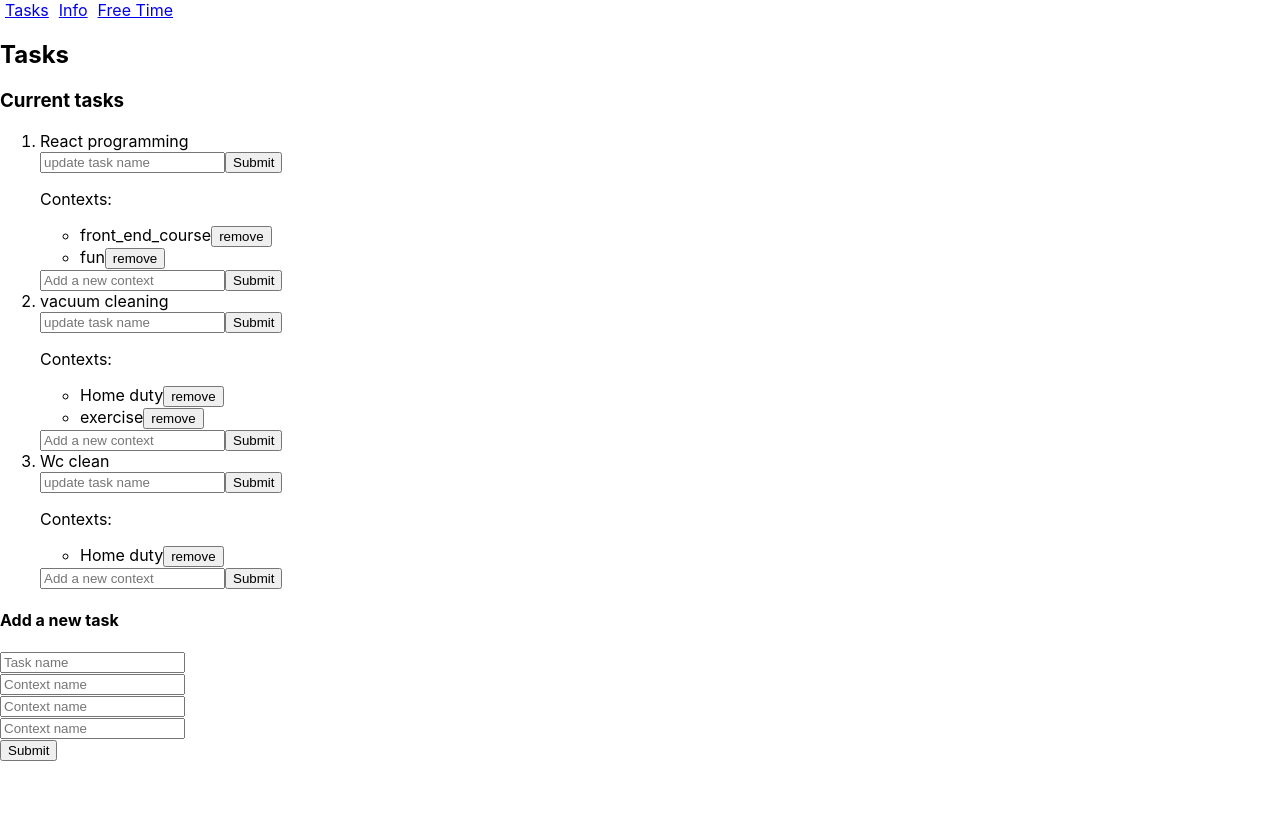
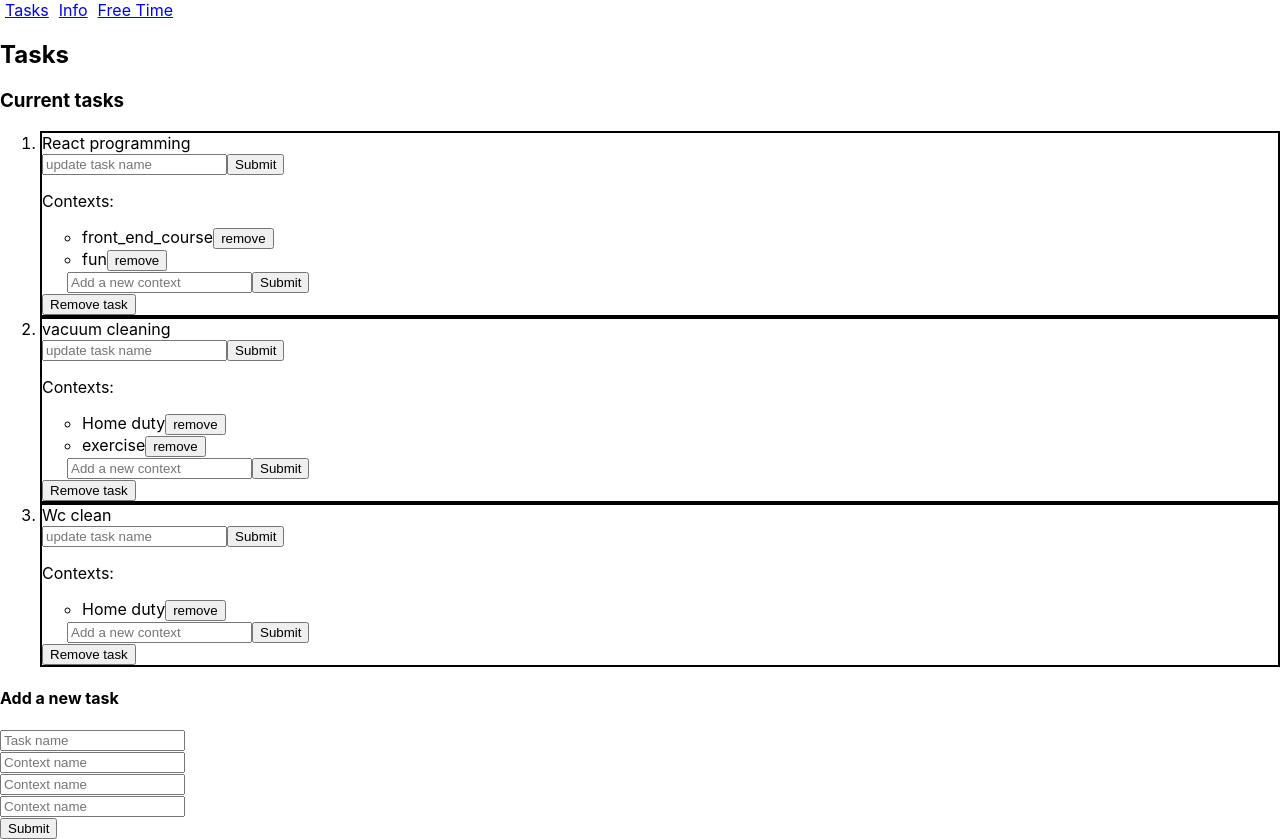
Before and after one commit to tune-ever/react-harjoitustyo-syksy-2022-tamk, a React (Create React App) app: page / in a window 1280 px wide. Before the commit the page ends 800 px from the top, so only its background shows below. Built offline with nearby package versions, Linux system fonts and the light colour scheme; data requests are answered from the project's data file.

Commit message:
Task.js: Added borders. Added margin to add a context text box. Added a button to remove this task.

```diff
--- a/src/components/Task.js
+++ b/src/components/Task.js
@@ -35,7 +35,7 @@ const Task = props => {
   };
 
   return (
-    <div>
+    <div style={{ border: "2px solid black" }}>
       {name}
       {/* This is a basic react form for updating task name:uses state etc. */}
       <form type="submit" onSubmit={handleNameSubmit}>
@@ -62,6 +62,7 @@ const Task = props => {
         {/* Basic react form to add a new context: */}
         <form type="submit" onSubmit={handleContextSubmit}>
           <input
+            style={{ marginLeft: 25 }}
             placeholder="Add a new context"
             type="text"
             value={contextInput}
@@ -70,6 +71,8 @@ const Task = props => {
           <input type="submit" />
         </form>
       </section>
+      {/* A button to remove this task */}
+      <button onClick={() => props.removeTask(id)}>Remove task</button>
     </div>
   );
 };
```
